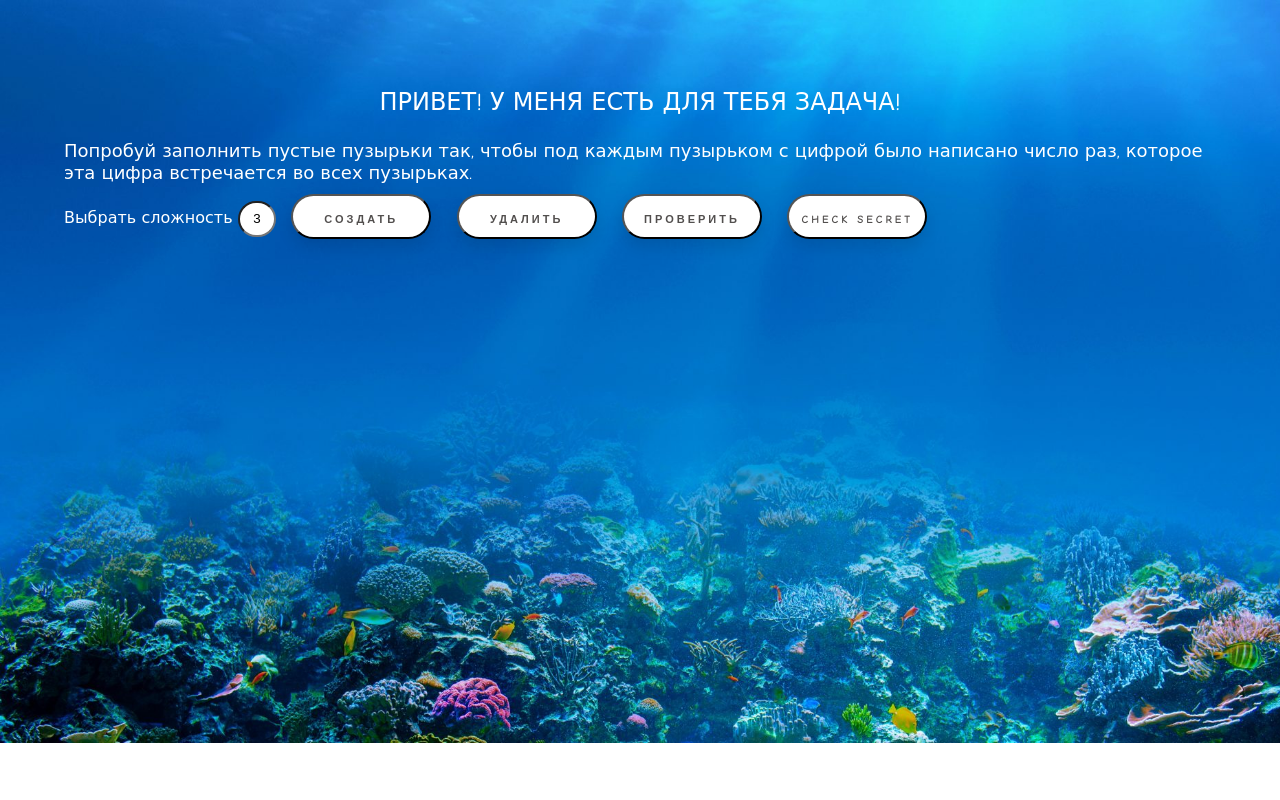
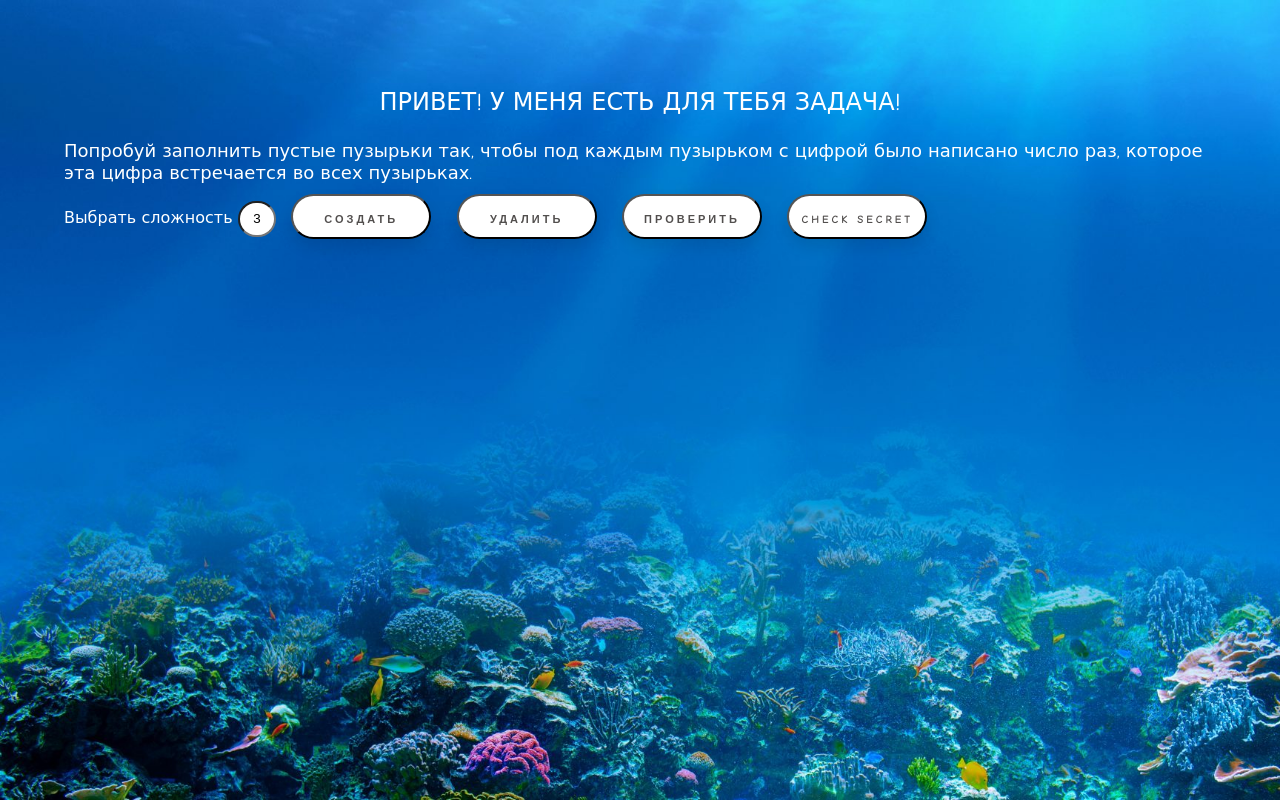
Before and after one commit to Danoneko/Coursework, a plain HTML site: page index.html in a window 1280 px wide. Drawn offline with nearby package versions, Linux system fonts and the light colour scheme.

Commit message:
number one

```diff
--- a/style.css
+++ b/style.css
@@ -1,7 +1,7 @@
 		body{
 			position:fixed;z-index:0;top:0;left:0;right:0;bottom:0;
 			background-image:url(fon.jpg);
-			background-size: 1320px;
+			background-size: cover;
 			background-repeat:no-repeat;
 			background-attachment: fixed;
 			font-family:"Comic Sans MS", cursive;
```
